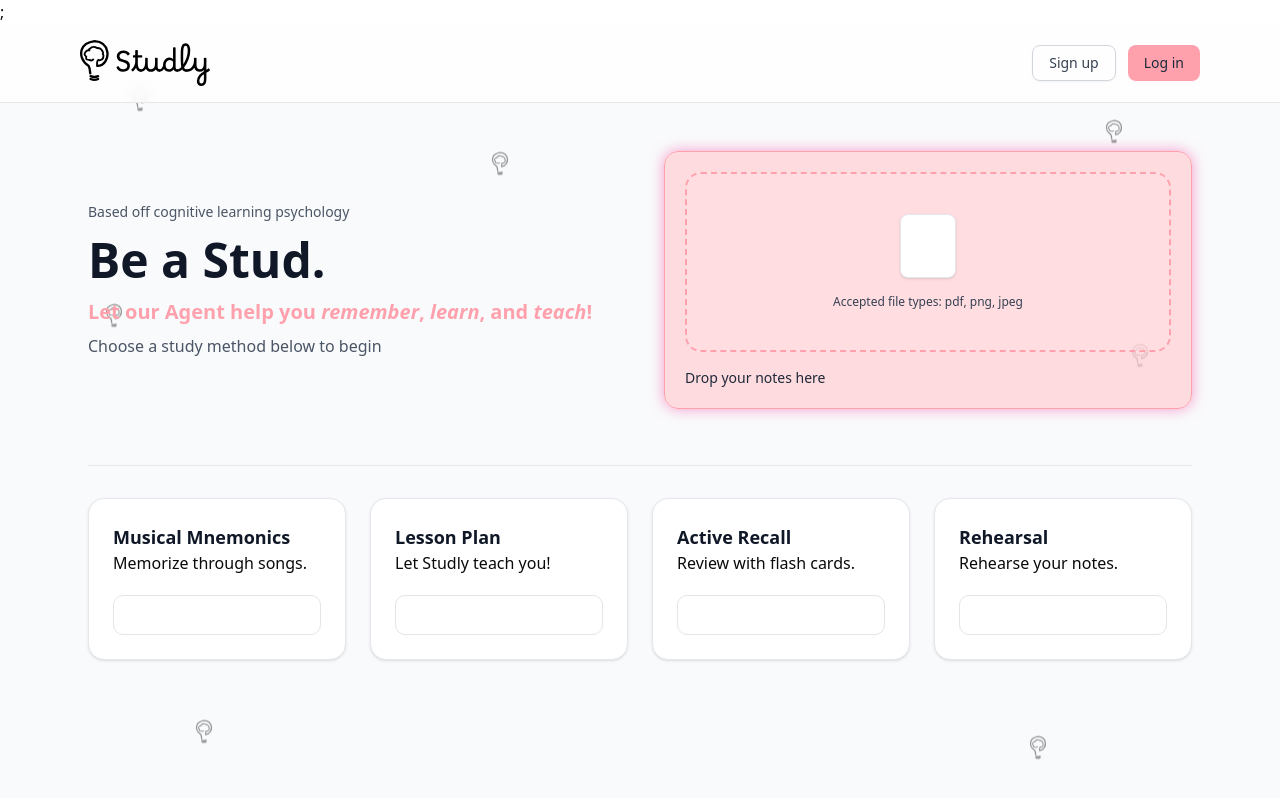
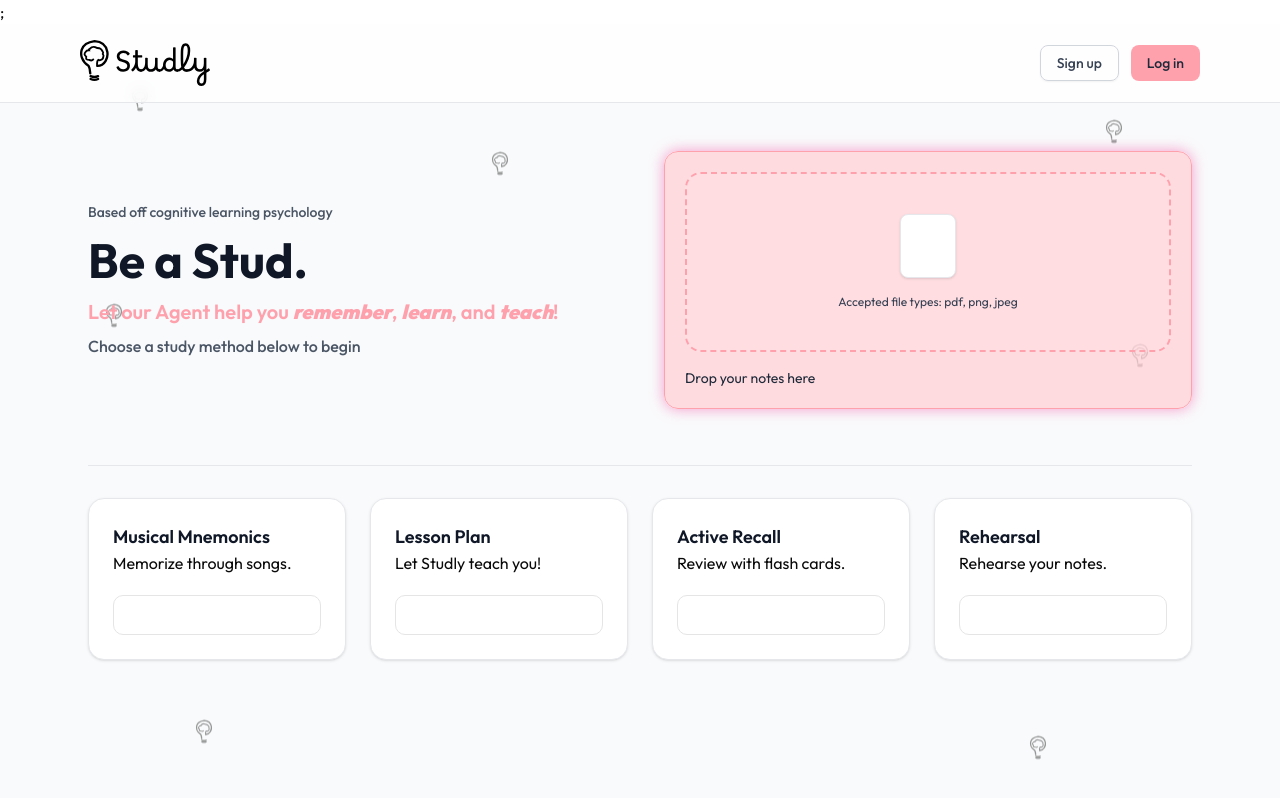
Before and after one commit to eamongordon/studly, a Next.js app: page / in a window 1280 px wide. Shown: the top 798 px of the page. Built offline with nearby package versions, Linux system fonts and the light colour scheme; no server answers.

Commit message:
feat: use outfit font

```diff
--- a/app/layout.tsx
+++ b/app/layout.tsx
@@ -1,9 +1,8 @@
 import type { Metadata } from "next";
-import { Geist } from "next/font/google";
+import { Outfit } from "next/font/google";
 import "./globals.css";
 
-const geistSans = Geist({
-  variable: "--font-geist-sans",
+const outfit = Outfit({
   subsets: ["latin"],
 });
 
@@ -20,7 +19,7 @@ export default function RootLayout({
   return (
     <html lang="en">
       <body
-        className={`${geistSans.variable} antialiased`}
+        className={`${outfit.className} antialiased`}
       >
         {children}
       </body>
```
